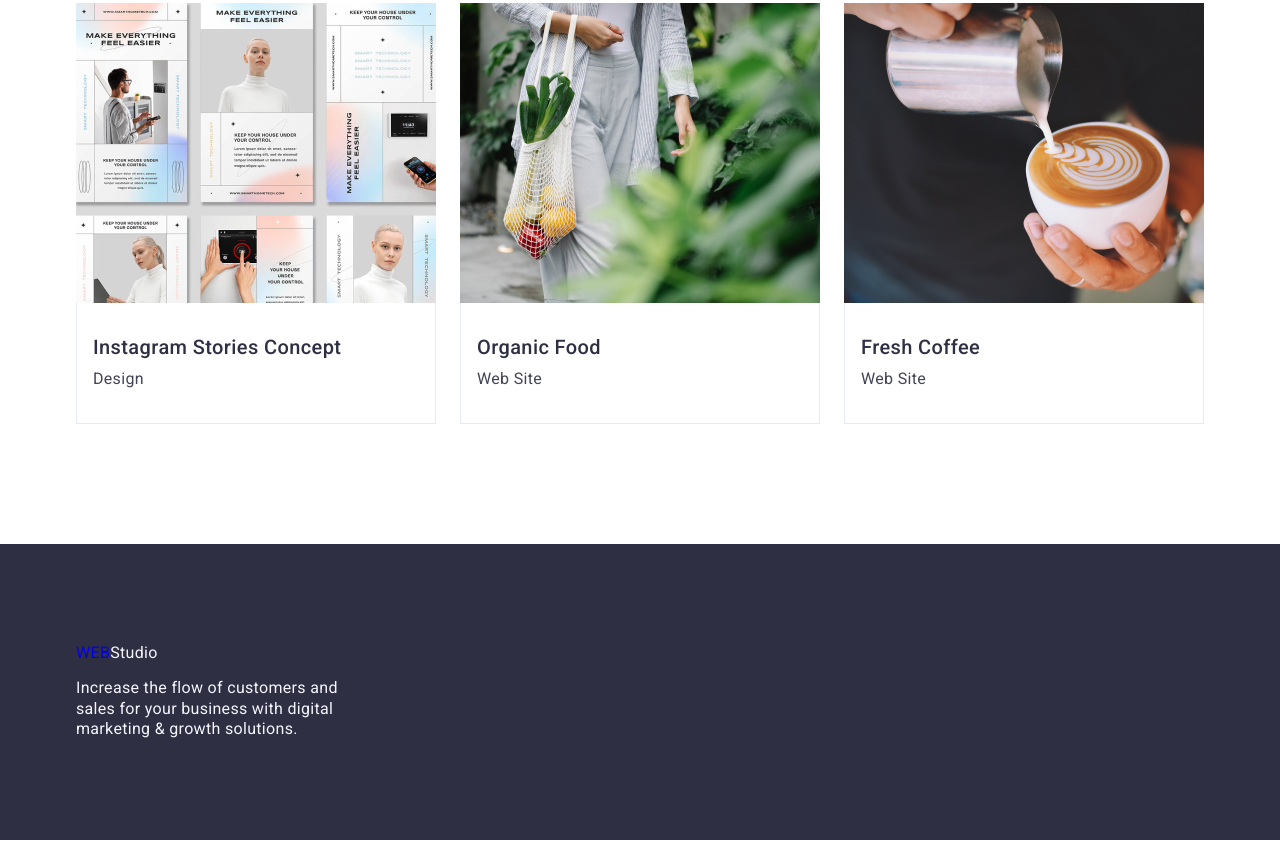
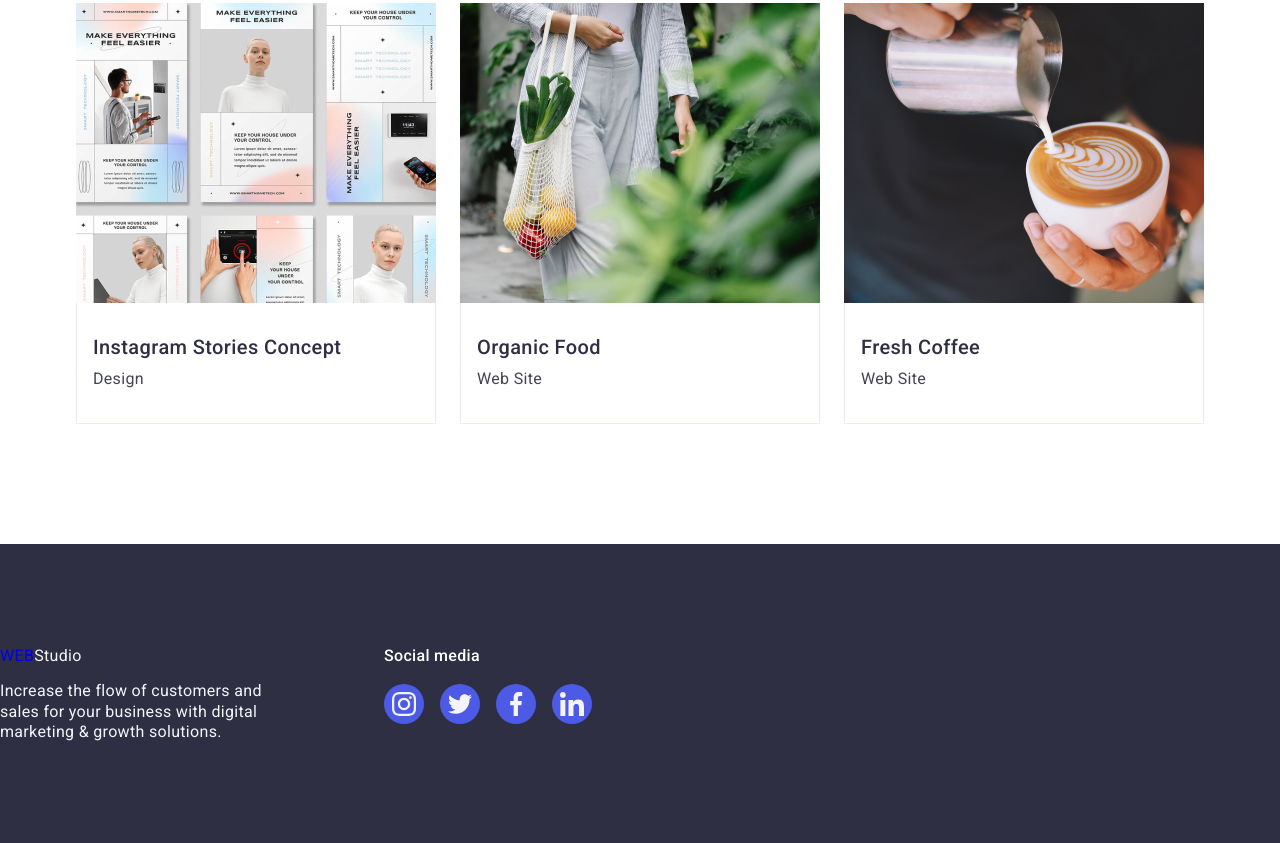
Before and after one commit to Irenkakac/goit-markup-hw-04, a plain HTML site: page portfolio.html in a window 1280 px wide. Shown: the part 1226-2069 px from the top of the page. Drawn offline with nearby package versions, Linux system fonts and the light colour scheme.

Commit message:
home-w4.html

```diff
--- a/css/styles.css
+++ b/css/styles.css
@@ -174,11 +174,11 @@ a {
 .first-section {
     padding: 188px 0;
     background-color: #2E2F42;
-    background-image: linear-gradient(rgba(46, 47, 66, 0.7), rgba(46, 47, 66, 0.7)),url('../images/hero/img-name.png');
     background-size: cover;
     max-width: 1440px;
     background-repeat: no-repeat;
     background-position: center;
+    background-image: linear-gradient(rgba(46, 47, 66, 0.7), rgba(46, 47, 66, 0.7)), url(../images/img-name.jpeg);
 
 }
 
@@ -373,6 +373,9 @@ a {
     gap: 24px;
 }
 
+
+/*--------------MENU SECTION--------------*/
+
 .menu-section {
     padding-top: 120px;
     padding-bottom: 120px;
@@ -482,6 +485,7 @@ a {
     justify-content: center;
     align-items: center;
 }
+
 .footer-link :hover,
 .footer-link :focus {
     background-color: #31d0aa;
--- a/portfolio.html
+++ b/portfolio.html
@@ -162,7 +162,8 @@
       </section>
     </main>
    <footer class="below">
-      <div class="container">
+      <div class="container-footer">
+        <div class="footer-logo">
           <a href="./index.html" class="footer link"
               >WEB<span class="logo-color-below">Studio</span>
             </a>
@@ -171,6 +172,48 @@
               digital marketing & growth solutions.
             </p>
         </div>
+        <div class="social-footer">
+          <p class="footer-media">Social media</p>
+            <ul class="footer-icon">
+              <li class="footer-item-icon">
+                <a href="" class="footer-link">
+                  <svg class="social-list-icon-footer" width="24" height="24">
+                  <use
+                    href="./images/icons.svg#icon-instagram"
+                  ></use>
+                </svg>
+                </a>
+
+              </li>
+              <li class="footer-item-icon">
+                <a href="" class="footer-link">
+                  <svg class="social-list-icon-footer" width="24" height="24">
+                  <use href="./images/icons.svg#icon-twitter"></use>
+                </svg>
+                </a>
+
+              </li>
+              <li class="footer-item-icon">
+                <a href="" class="footer-link">
+                  <svg class="social-list-icon-footer" width="24" height="24">
+                  <use href="./images/icons.svg#icon-facebook"></use>
+                </svg>
+                </a>
+
+              </li>
+              <li class="footer-item-icon">
+                <a href="" class="footer-link">
+                  <svg class="social-list-icon-footer" width="24" height="24">
+                  <use href="./images/icons.svg#icon-linkedin"></use>
+                </svg>
+                </a>
+
+              </li>
+            </ul>
+        </div>
+
+        </ul>
+      </div>
     </footer>
   </body>
 </html>
```
Also changed, not shown: index.html (+2 -3 lines). Lines whose indentation alone changed are shown as unchanged.
